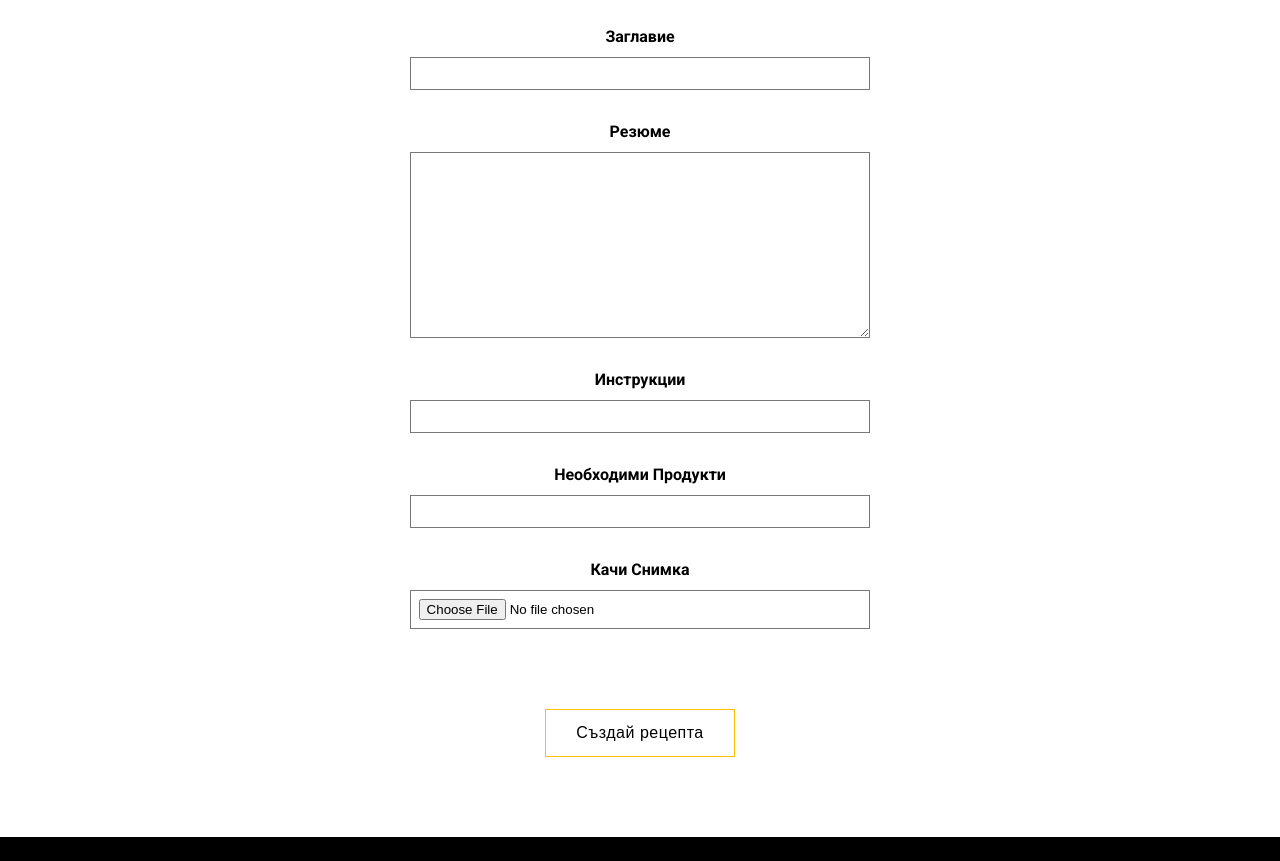
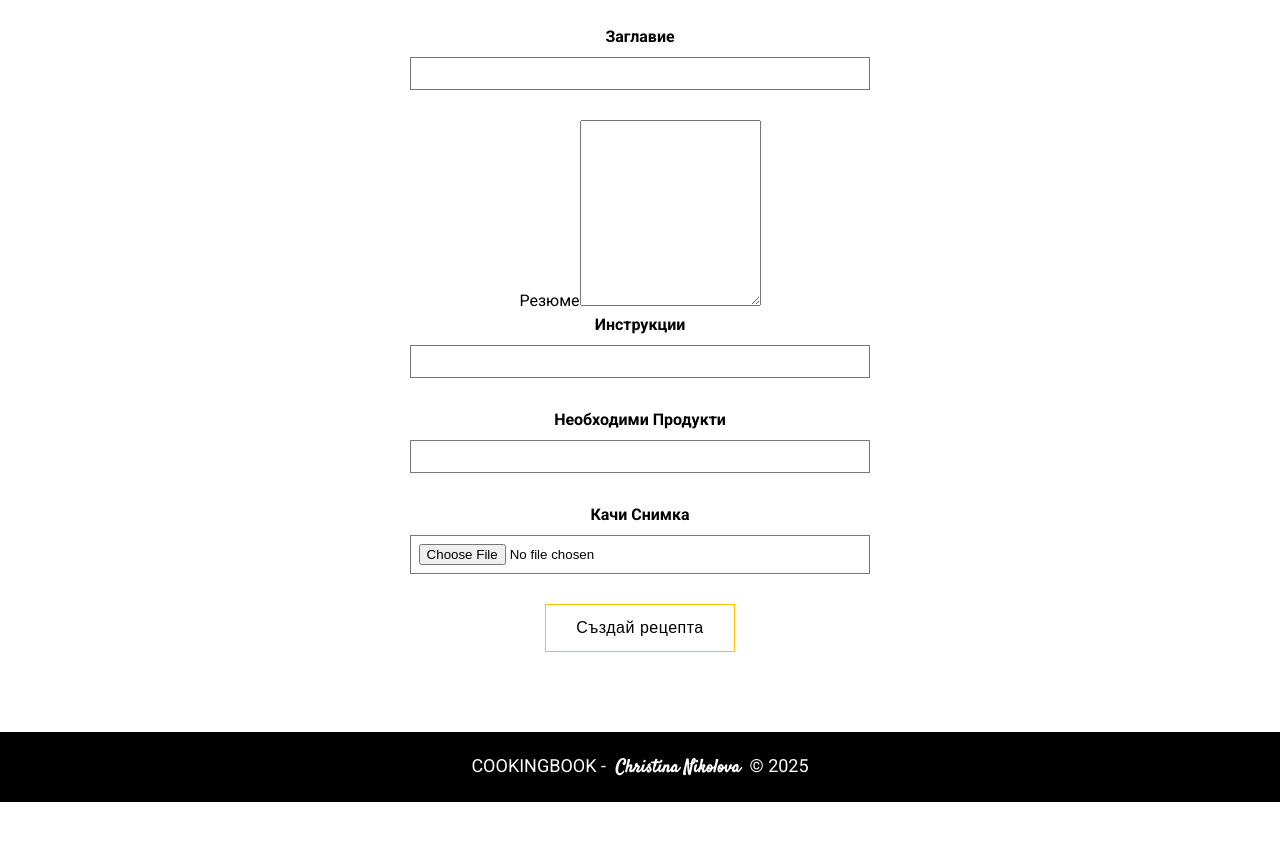
Before and after one commit to ChristinaNikolova/CookingBook, a React (Vite) app in the folder client/: page /recipe/create in a window 1280 px wide. Shown: the part 460-1321 px from the top of the page. After the commit the page ends 1262 px from the top, so only its background shows below. Built offline with nearby package versions, Linux system fonts and the light colour scheme.

Commit message:
add CustomInput component

```diff
--- a/client/src/components/Header/Header.module.css
+++ b/client/src/components/Header/Header.module.css
@@ -13,14 +13,14 @@
   right: 0;
   bottom: 0;
   height: 50vh;
-  background-image: url(../../../public/bradcam.png);
+  background-image: url(/bradcam.png);
   background-position: bottom center;
   background-repeat: no-repeat;
 }
 
 .header-home-img {
   height: 100vh;
-  background-image: url(../../../public/banner.png);
+  background-image: url(/banner.png);
 }
 
 .header-nav,
--- a/client/src/components/Recipe/Create/Create.jsx
+++ b/client/src/components/Recipe/Create/Create.jsx
@@ -1,4 +1,5 @@
 import Button from "../../shared/Button/Button";
+import CustomInput from "../../shared/CustomInput/CustomInput";
 import styles from "./Create.module.css";
 
 export default function Create() {
@@ -6,26 +7,14 @@ export default function Create() {
     <section id={styles["create-recipe"]} className="section">
       <h2 className={styles["create-recipe-title"]}>Добави нова рецепта</h2>
       <form className={styles["create-recipe-form"]}>
-        <div className={styles["create-recipe-input-wrapper"]}>
-          <label htmlFor="">Заглавие</label>
-          <input type="text" />
-        </div>
+        <CustomInput label="Заглавие" />
         <div className={styles["create-recipe-input-wrapper"]}>
           <label htmlFor="">Резюме</label>
           <textarea name="" id="" rows={12}></textarea>
         </div>
-        <div className={styles["create-recipe-input-wrapper"]}>
-          <label htmlFor="">Инструкции</label>
-          <input type="text" />
-        </div>
-        <div className={styles["create-recipe-input-wrapper"]}>
-          <label htmlFor="">Необходими продукти</label>
-          <input type="text" />
-        </div>
-        <div className={styles["create-recipe-input-wrapper"]}>
-          <label htmlFor="">Качи снимка</label>
-          <input type="file" />
-        </div>
+        <CustomInput label="Инструкции" />
+        <CustomInput label="Необходими продукти" />
+        <CustomInput label="Качи снимка" type="file" />
         <Button text="Създай рецепта" />
       </form>
     </section>
--- a/client/src/components/Recipe/Create/Create.module.css
+++ b/client/src/components/Recipe/Create/Create.module.css
@@ -14,30 +14,3 @@
   width: 60%;
   margin: 0 auto;
 }
-
-.create-recipe-input-wrapper {
-  display: flex;
-  flex-direction: column;
-  justify-content: center;
-  align-items: center;
-  gap: 8px;
-  margin-bottom: 30px;
-}
-
-.create-recipe-input-wrapper label {
-  font-weight: 700;
-}
-
-.create-recipe-input-wrapper input {
-  padding: 8px;
-}
-
-.create-recipe-input-wrapper input,
-.create-recipe-input-wrapper textarea {
-  width: 60%;
-  border: 1px solid var(--clr-grey);
-}
-
-.create-recipe-input-wrapper:last-of-type input {
-  margin-bottom: 50px;
-}
--- /dev/null
+++ b/client/src/components/shared/CustomInput/CustomInput.jsx
@@ -0,0 +1,10 @@
+import styles from "./CustomInput.module.css";
+
+export default function CustomInput({ label, type = "text" }) {
+  return (
+    <div className={styles["input-wrapper"]}>
+      <label htmlFor="">{label}</label>
+      <input type={type} />
+    </div>
+  );
+}
--- /dev/null
+++ b/client/src/components/shared/CustomInput/CustomInput.module.css
@@ -0,0 +1,21 @@
+.input-wrapper {
+  display: flex;
+  flex-direction: column;
+  justify-content: center;
+  align-items: center;
+  gap: 8px;
+  margin-bottom: 30px;
+}
+
+.input-wrapper label {
+  font-weight: 700;
+}
+
+.input-wrapper input {
+  padding: 8px;
+}
+
+.input-wrapper input {
+  width: 60%;
+  border: 1px solid var(--clr-grey);
+}
```
